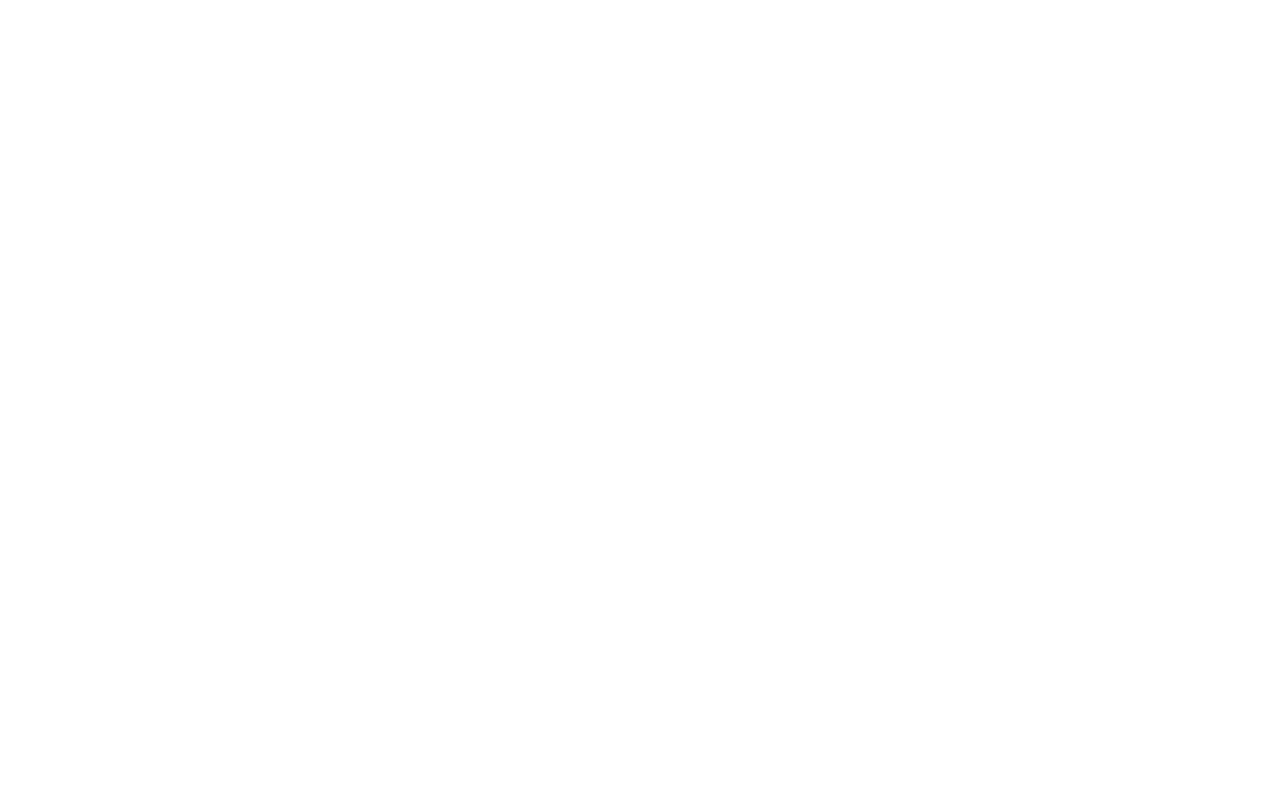
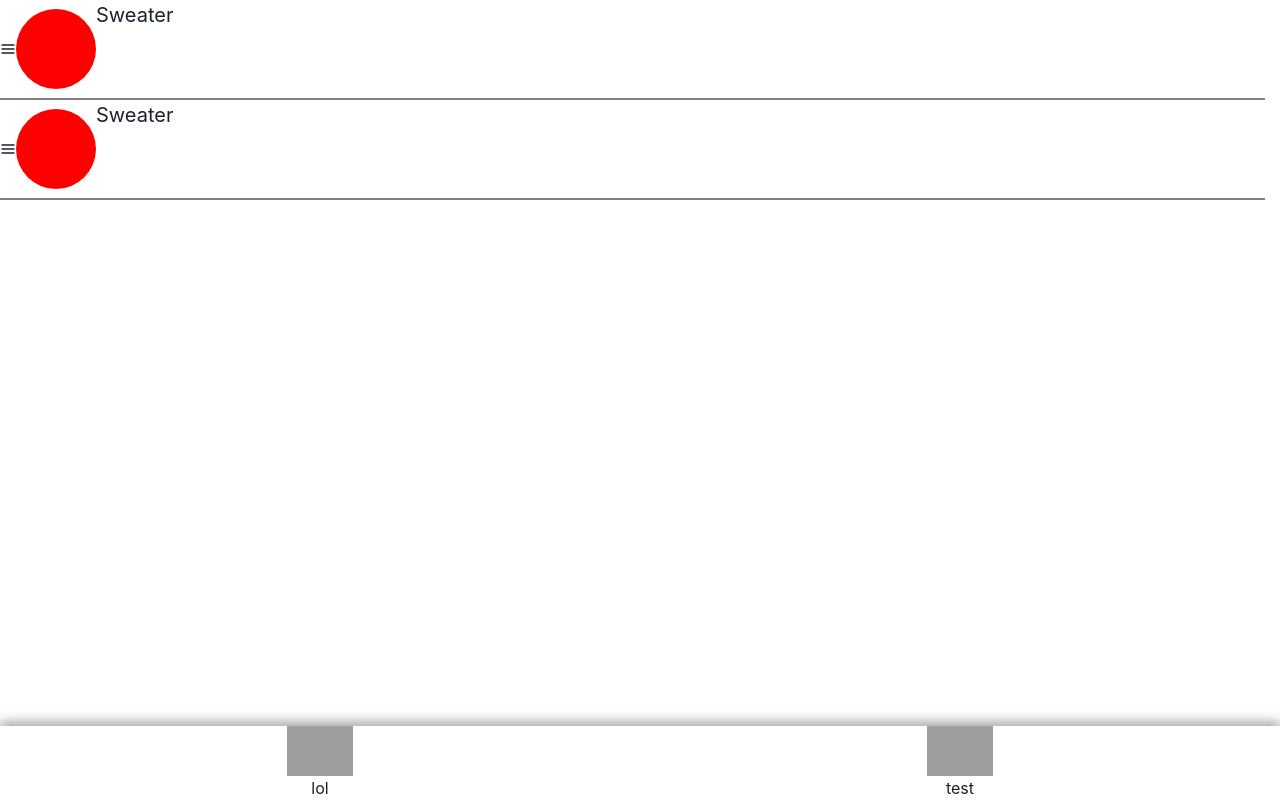
Before and after one commit to PeterJFB/weather-up, a React (Create React App) app: page /clothing in a window 1280 px wide. Before the commit this address had no page. Built offline with nearby package versions, Linux system fonts and the light colour scheme; grey boxes are pictures that could not be loaded.

Commit message:
Add navigation and template-pages

```diff
--- a/src/App.tsx
+++ b/src/App.tsx
@@ -1,16 +1,29 @@
 import React from "react";
 import "./App.css";
 import { Route, Routes } from "react-router-dom";
-import { Flex, Spinner } from "@chakra-ui/react";
+import { Flex } from "@chakra-ui/react";
 import WeatherDisplay from "./components/WeartherDisplay";
+import NavBar from "./components/NavBar";
+import ClothingSelection from "./components/ClothingSelection";
 
 function App() {
   return (
     <Flex w="full" h="100vh" justify="center" align="center" direction="column">
-      <Routes>
-        <Route path="/" element={<WeatherDisplay />}></Route>
-        <Route path="hello" element={"hi"} />
-      </Routes>
+      <Flex
+        flex={1}
+        w="full"
+        justify="center"
+        align="center"
+        maxH="100%"
+        overflowY="auto"
+        sx={{ "scrollbar-gutter": "stable" }}
+      >
+        <Routes>
+          <Route path="/clothing" element={<ClothingSelection />}></Route>
+          <Route path="/" element={<WeatherDisplay />} />
+        </Routes>
+      </Flex>
+      <NavBar />
     </Flex>
   );
 }
--- /dev/null
+++ b/src/components/ClothingSelection/ClothingOption.tsx
@@ -0,0 +1,22 @@
+import { HamburgerIcon } from "@chakra-ui/icons";
+import { Box, Flex } from "@chakra-ui/react";
+import React, { FC } from "react";
+import { Clothing } from "../../types/clothing";
+
+type Props = {
+  clothing: Clothing;
+};
+
+const ClothingOption: FC<Props> = ({ clothing: { name } }) => {
+  return (
+    <Flex align="center" h="100px" borderBottom="solid 2px gray">
+      <HamburgerIcon />
+      <Box w="80px" h="80px" bgColor="red" borderRadius="50%" />
+      <Flex h="100%" direction="column" justify="flex-start" fontSize="20px">
+        {name}
+      </Flex>
+    </Flex>
+  );
+};
+
+export default ClothingOption;
--- /dev/null
+++ b/src/components/ClothingSelection/index.tsx
@@ -0,0 +1,27 @@
+import { Flex } from "@chakra-ui/react";
+import React, { FC } from "react";
+import { Clothing, ClothingType } from "../../types/clothing";
+import ClothingOption from "./ClothingOption";
+
+const ClothingSelection: FC = () => {
+  const clothingOptions: Clothing[] = [
+    {
+      name: "Sweater",
+      type: ClothingType.SWEATER,
+    },
+    {
+      name: "Sweater",
+      type: ClothingType.SWEATER,
+    },
+  ];
+
+  return (
+    <Flex h="100%" w="full" direction="column">
+      {clothingOptions.map((clothing) => (
+        <ClothingOption key={clothing.name} clothing={clothing} />
+      ))}
+    </Flex>
+  );
+};
+
+export default ClothingSelection;
--- /dev/null
+++ b/src/components/NavBar/Endpoints.ts
@@ -0,0 +1,14 @@
+import { Endpoint } from "../../types/navigation";
+
+export const ENDPOINTS: Endpoint[] = [
+  {
+    name: "lol",
+    icon: "test.png",
+    location: "/",
+  },
+  {
+    name: "test",
+    icon: "test.png",
+    location: "/clothing",
+  },
+];
--- /dev/null
+++ b/src/components/NavBar/NavBarButton.tsx
@@ -0,0 +1,27 @@
+import { Box, Flex, Image, Link } from "@chakra-ui/react";
+import React, { FC, PropsWithChildren } from "react";
+import { Link as ReactLink } from "react-router-dom";
+
+type Props = PropsWithChildren<{
+  icon: string;
+  location: string;
+}>;
+
+const NavBarButton: FC<Props> = ({ icon, location, children }) => {
+  return (
+    <Flex
+      flex={1}
+      justify="center"
+      align="center"
+      direction="column"
+      w="100%"
+      as={ReactLink}
+      to={location}
+    >
+      <Image src={icon} backgroundColor="red" minH="50px" maxH="50px" />
+      {children}
+    </Flex>
+  );
+};
+
+export default NavBarButton;
--- /dev/null
+++ b/src/components/NavBar/index.tsx
@@ -0,0 +1,24 @@
+import { Flex } from "@chakra-ui/react";
+import React, { FC, PropsWithChildren } from "react";
+import { ENDPOINTS } from "./Endpoints";
+import NavBarButton from "./NavBarButton";
+
+type Props = PropsWithChildren<Record<string, never>>;
+
+const NavBar: FC<Props> = () => {
+  return (
+    <Flex
+      justify="space-evenly"
+      boxShadow="0px -5px 10px rgba(50, 50, 50, 40%)"
+      w="full"
+    >
+      {ENDPOINTS.map(({ name, icon, location }) => (
+        <NavBarButton key={location} location={location} icon={icon}>
+          {name}
+        </NavBarButton>
+      ))}
+    </Flex>
+  );
+};
+
+export default NavBar;
--- a/src/components/WeartherDisplay.tsx
+++ b/src/components/WeartherDisplay.tsx
@@ -1,10 +1,10 @@
-import React from "react";
+import React, { FC } from "react";
 import { useEffect, useState } from "react";
 import { Flex } from "@chakra-ui/react";
 import { fetchWeater } from "../utils/weather";
 import { WeatherData } from "../types/weather";
 
-const WeatherDisplay = () => {
+const WeatherDisplay: FC = () => {
   const [weatherData, setWeatherData] = useState<WeatherData>();
   const [hasGeolocationPermission, setHasGeolocationPermission] =
     useState(true);
--- a/src/types/clothing.ts
+++ b/src/types/clothing.ts
@@ -10,6 +10,7 @@ export type Clothing = {
   maxTemp?: number;
   rainProof?: boolean;
   windProof?: boolean;
+  clearWeather?: boolean;
 };
 
 export type Preferences = {
--- /dev/null
+++ b/src/types/navigation.ts
@@ -0,0 +1,5 @@
+export type Endpoint = {
+  name: string;
+  icon: string;
+  location: string;
+};
```
